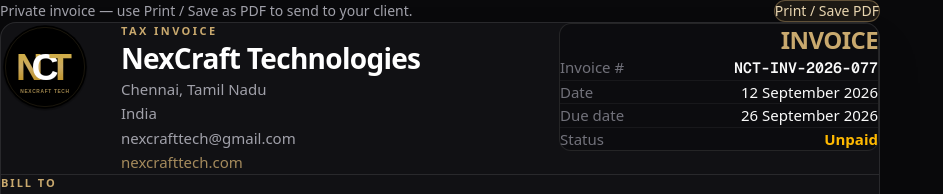
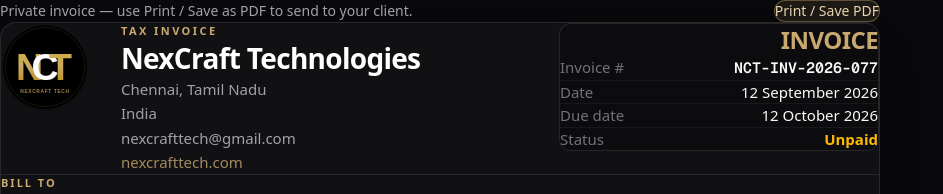
Before and after one commit to kaviyasaravanan01-png/nexcrafttech, a Next.js app: page /invoice/orion-metal-2026-001 in a window 1280 px wide. Shown: the top 194 px of the page, without its empty margins (0-943 px from the left). Built offline with nearby package versions, Linux system fonts and the light colour scheme.

Commit message:
Update Orion invoice due date to 12 October 2026.
Co-authored-by: Cursor <cursoragent@cursor.com>

```diff
--- a/invoices/orion-metal-industries-NCT-INV-2026-077.html
+++ b/invoices/orion-metal-industries-NCT-INV-2026-077.html
@@ -3,7 +3,7 @@
 <head>
   <meta charset="UTF-8" />
   <meta name="viewport" content="width=device-width, initial-scale=1" />
-  <title>Invoice NCT-INV-2026-001 — Orion Metal Industries</title>
+  <title>Invoice NCT-INV-2026-077 — Orion Metal Industries</title>
   <style>
     * { box-sizing: border-box; margin: 0; padding: 0; }
     body { font-family: system-ui, -apple-system, Segoe UI, sans-serif; background: #f4f4f5; color: #18181b; padding: 24px; line-height: 1.55; font-size: 15px; }
@@ -78,9 +78,9 @@
         <div class="meta-box">
           <p class="inv-title">INVOICE</p>
           <dl>
-            <div><span class="muted">Invoice #</span><strong>NCT-INV-2026-001</strong></div>
+            <div><span class="muted">Invoice #</span><strong>NCT-INV-2026-077</strong></div>
             <div><span class="muted">Date</span><span>12 September 2026</span></div>
-            <div><span class="muted">Due date</span><span>26 September 2026</span></div>
+            <div><span class="muted">Due date</span><span>12 October 2026</span></div>
             <div><span class="muted">Status</span><strong>Unpaid</strong></div>
           </dl>
         </div>
@@ -152,7 +152,7 @@
         <p class="gold">Notes</p>
         <ul style="margin:16px 0 0 20px; color:#52525b">
           <li style="margin-top:10px">Thank you for your business.</li>
-          <li style="margin-top:10px">Please mention invoice number NCT-INV-2026-001 in the payment reference / NEFT remarks.</li>
+          <li style="margin-top:10px">Please mention invoice number NCT-INV-2026-077 in the payment reference / NEFT remarks.</li>
         </ul>
       </div>
     </div>
--- a/lib/invoicesData.js
+++ b/lib/invoicesData.js
@@ -5,7 +5,7 @@ const invoices = {
     id: "orion-metal-2026-001",
     number: "NCT-INV-2026-077",
     issueDate: "2026-09-12",
-    dueDate: "2026-09-26",
+    dueDate: "2026-10-12",
     currency: "INR",
     taxLabel: "Tax (0%)",
     taxRate: 0,
```
